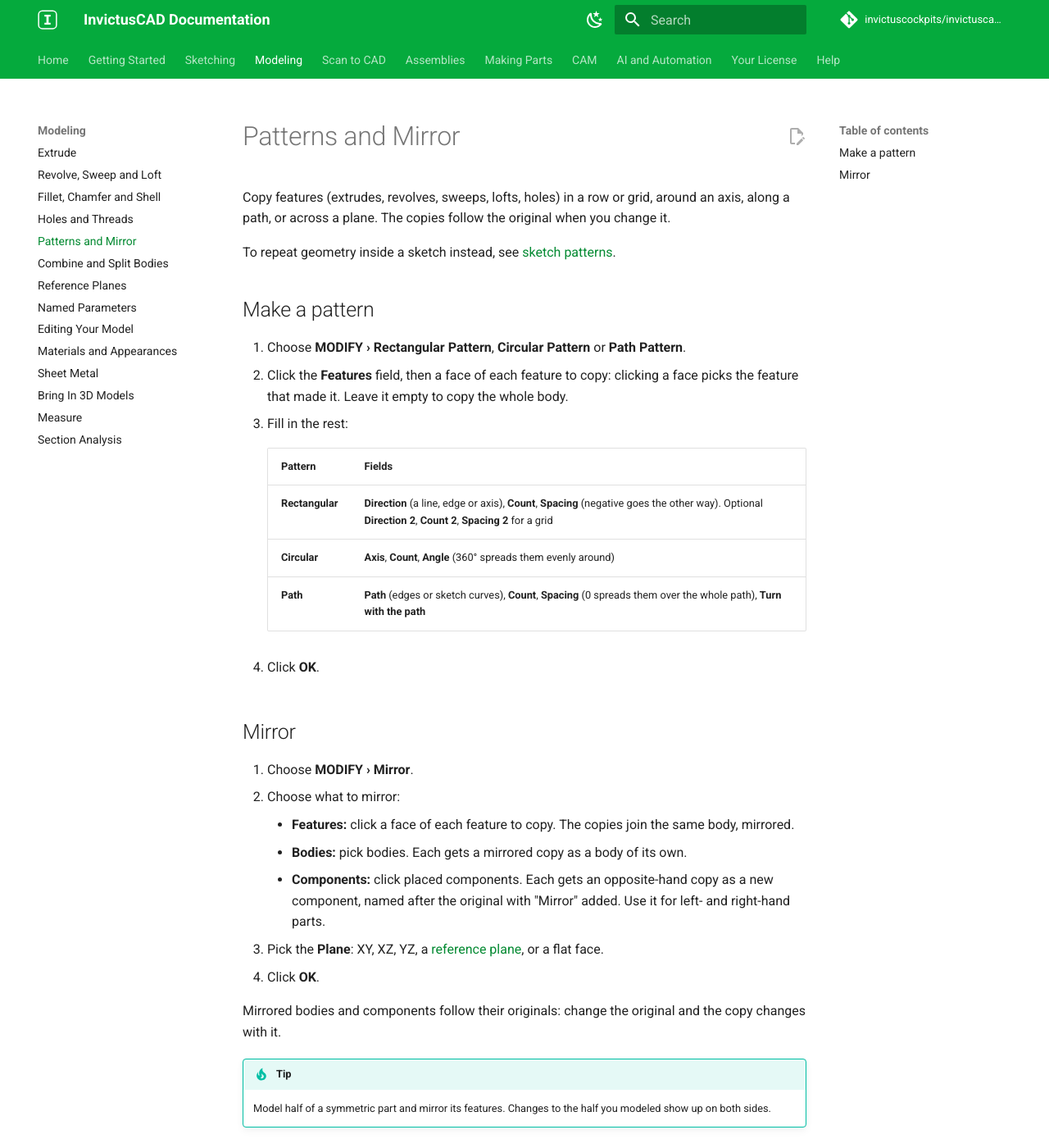
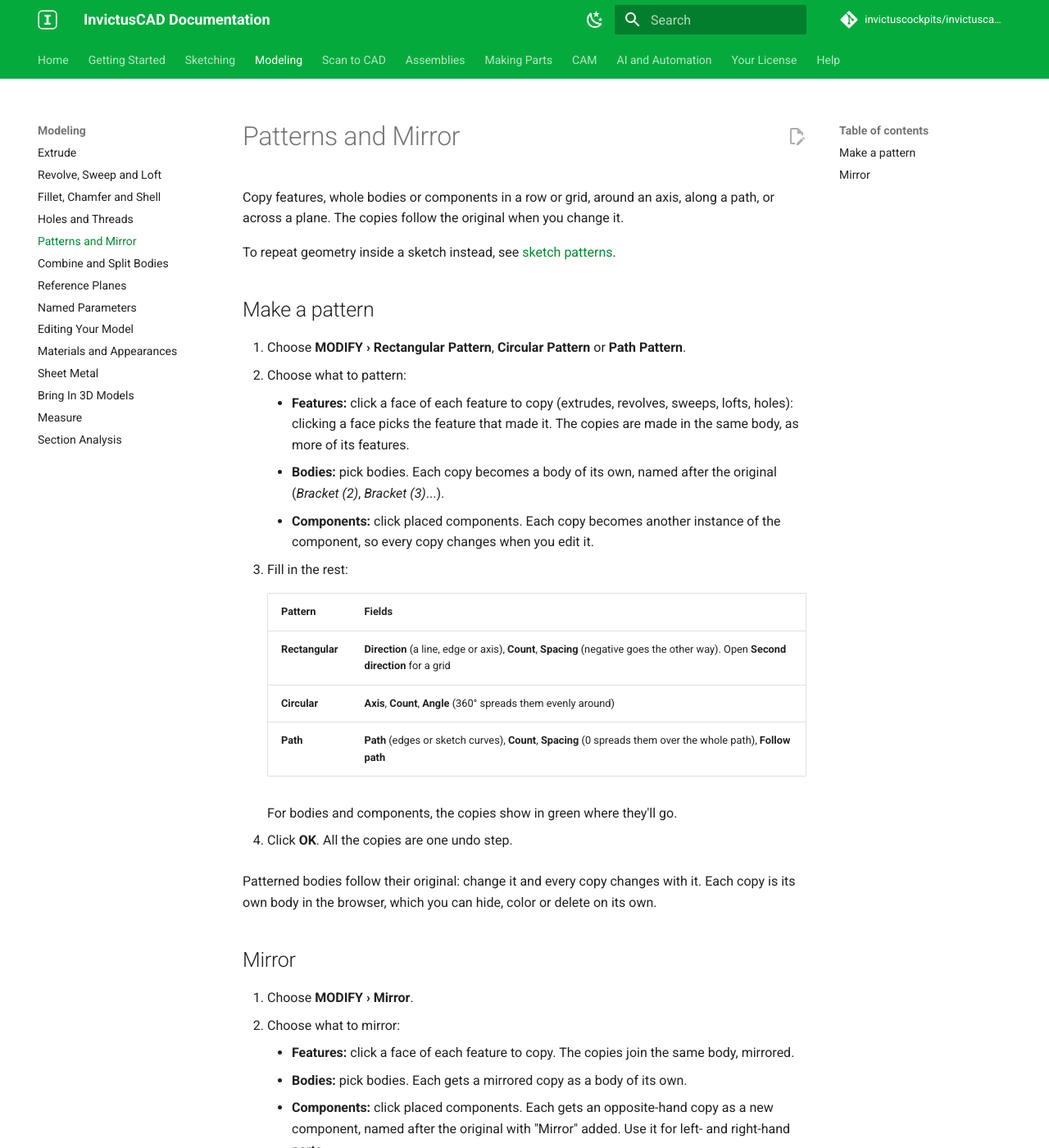
Before and after one commit to invictuscockpits/invictuscad-docs, an MkDocs documentation site: the page built from docs/modeling/patterns-and-mirror.md, in a window 1280 px wide and 1400 px high. Shown: the whole window at 82% size. Built offline with MkDocs 1.6.1 and Material for MkDocs 9.7.7, drawn with Linux system fonts in a browser that asks for light colours; comment, search, counter and statistics services are not loaded.

Commit message:
Patterns of bodies and components

```diff
--- a/docs/modeling/patterns-and-mirror.md
+++ b/docs/modeling/patterns-and-mirror.md
@@ -1,24 +1,35 @@
 # Patterns and Mirror
 
-Copy features (extrudes, revolves, sweeps, lofts, holes) in a row or grid, around an axis, along
-a path, or across a plane. The copies follow the original when you change it.
+Copy features, whole bodies or components in a row or grid, around an axis, along a path, or
+across a plane. The copies follow the original when you change it.
 
 To repeat geometry inside a sketch instead, see [sketch patterns](../sketching/editing.md#patterns).
 
 ## Make a pattern
 
 1. Choose **MODIFY › Rectangular Pattern**, **Circular Pattern** or **Path Pattern**.
-2. Click the **Features** field, then a face of each feature to copy: clicking a face picks the
-   feature that made it. Leave it empty to copy the whole body.
+2. Choose what to pattern:
+    - **Features:** click a face of each feature to copy (extrudes, revolves, sweeps, lofts,
+      holes): clicking a face picks the feature that made it. The copies are made in the same
+      body, as more of its features.
+    - **Bodies:** pick bodies. Each copy becomes a body of its own, named after the original
+      (*Bracket (2)*, *Bracket (3)*...).
+    - **Components:** click placed components. Each copy becomes another instance of the
+      component, so every copy changes when you edit it.
 3. Fill in the rest:
 
     | Pattern | Fields |
     |---|---|
-    | **Rectangular** | **Direction** (a line, edge or axis), **Count**, **Spacing** (negative goes the other way). Optional **Direction 2**, **Count 2**, **Spacing 2** for a grid |
+    | **Rectangular** | **Direction** (a line, edge or axis), **Count**, **Spacing** (negative goes the other way). Open **Second direction** for a grid |
     | **Circular** | **Axis**, **Count**, **Angle** (360° spreads them evenly around) |
-    | **Path** | **Path** (edges or sketch curves), **Count**, **Spacing** (0 spreads them over the whole path), **Turn with the path** |
+    | **Path** | **Path** (edges or sketch curves), **Count**, **Spacing** (0 spreads them over the whole path), **Follow path** |
 
-4. Click **OK**.
+    For bodies and components, the copies show in green where they'll go.
+
+4. Click **OK**. All the copies are one undo step.
+
+Patterned bodies follow their original: change it and every copy changes with it. Each copy is its
+own body in the browser, which you can hide, color or delete on its own.
 
 ## Mirror
 
```
Also changed, not shown: docs/automation/mcp.md (+1 -0 lines).
